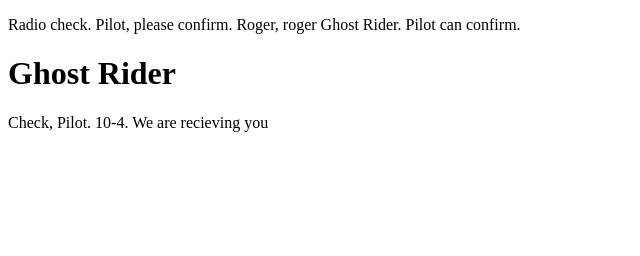
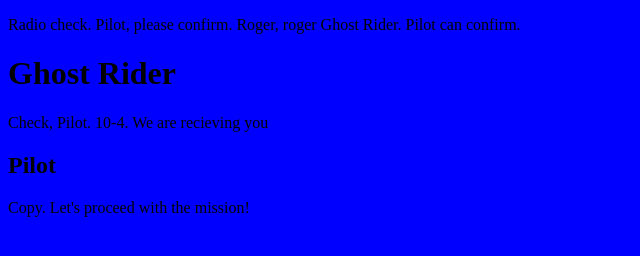
Before and after one commit to i-eva/communication-log-control, a plain HTML site: page index.html in a window 1280 px wide. Shown: the whole page, without its empty margins (0-640 px from the left). Drawn offline with Linux system fonts and the light colour scheme.

Commit message:
second response

```diff
--- a/index.html
+++ b/index.html
@@ -1,9 +1,16 @@
 <!DOCTYPE html>
 <html>
    <body>
+      <style>
+         body {
+            background-color: blue;
+         }
+      </style>
       <p>Radio check. Pilot, please confirm. Roger, roger Ghost Rider. Pilot can confirm.</p>
       <h1>Ghost Rider</h1>
       <p>Check, Pilot. 10-4. We are recieving you</p>
+      <h2>Pilot</h2>
+      <p>Copy. Let's proceed with the mission!</p>
 
    </body>
 </html>
```
